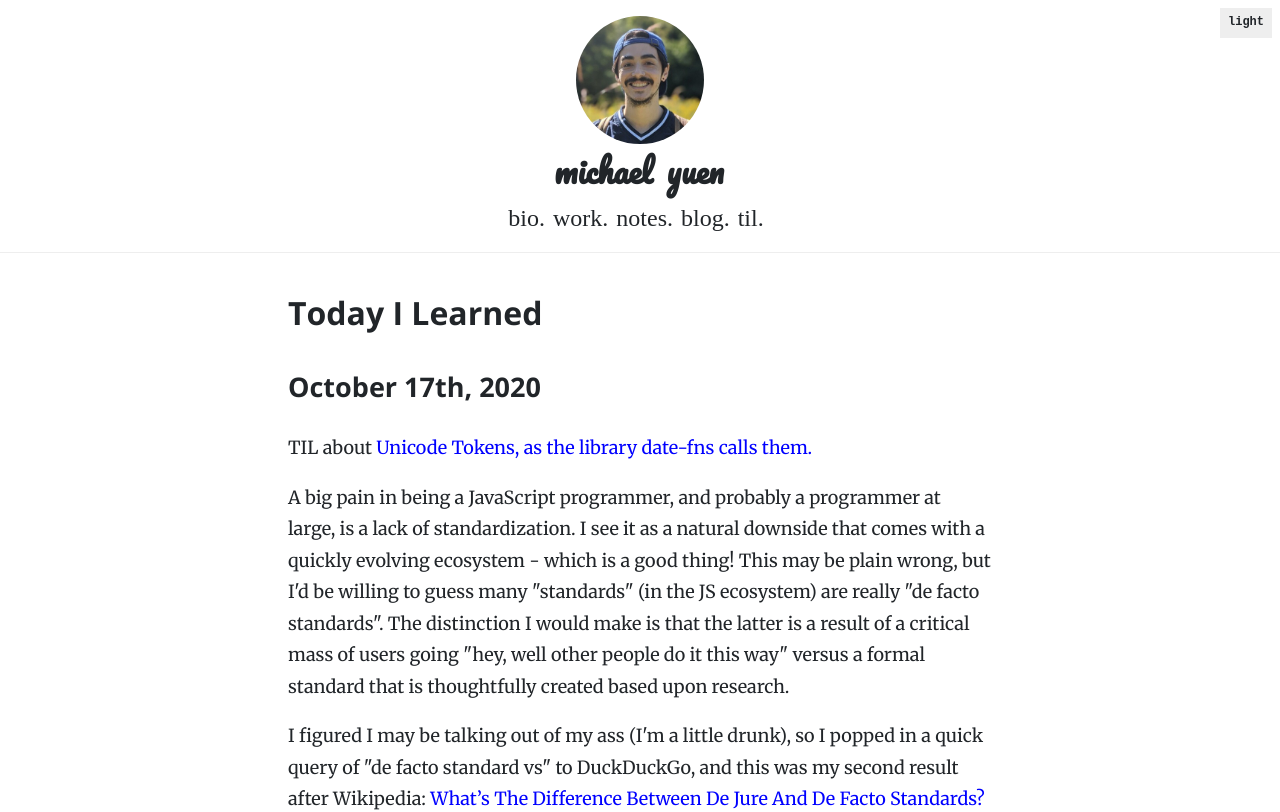
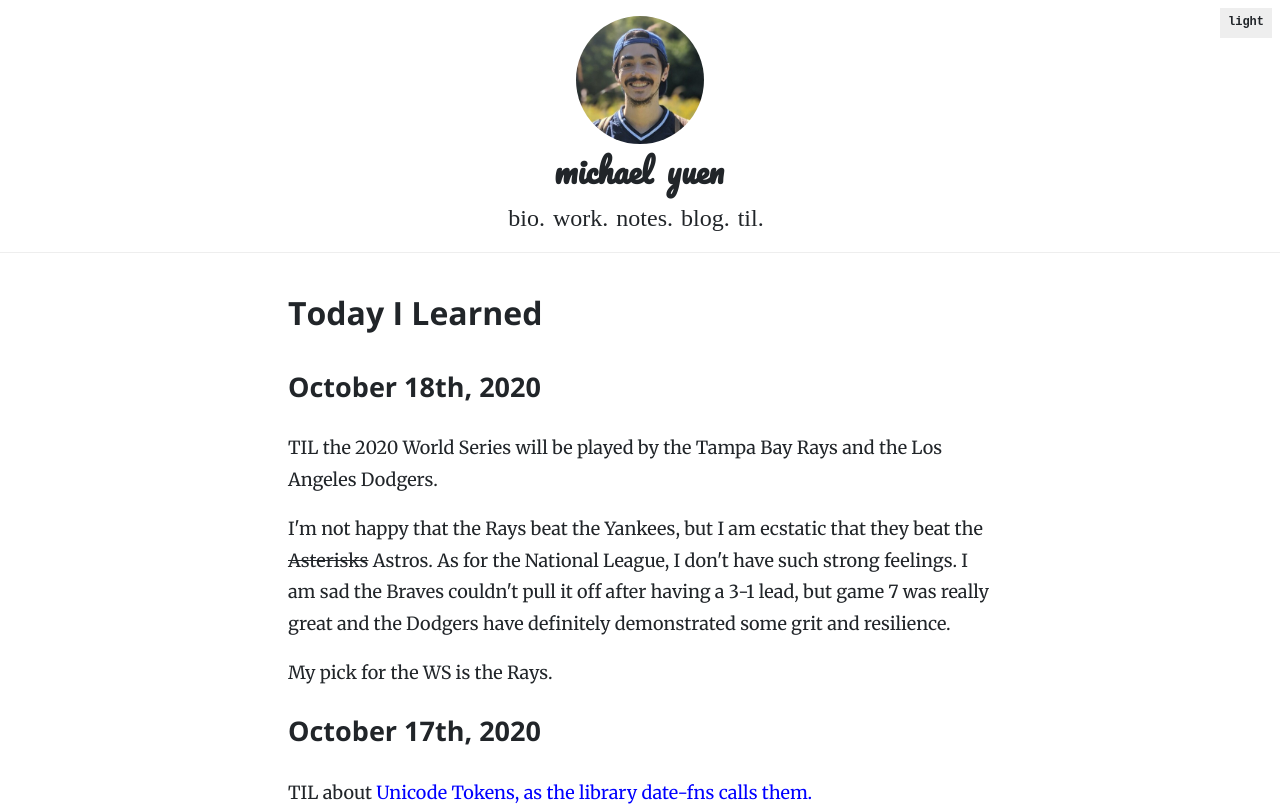
Before and after one commit to michaelyuen/personal-website, a Next.js app in the folder v5/: page /today-i-learned in a window 1280 px wide. Shown: the top 812 px of the page. Built offline with nearby package versions, Linux system fonts and the light colour scheme; a web font is replaced by a local one.

Commit message:
Add TIL for 2020-10-18 (#43)

```diff
--- a/v5/pages/today-i-learned.tsx
+++ b/v5/pages/today-i-learned.tsx
@@ -2,6 +2,19 @@ export default function TIL() {
   return (
     <section className="TILContainer">
       <h1>Today I Learned</h1>
+      <h2>October 18th, 2020</h2>
+      <p>
+        TIL the 2020 World Series will be played by the Tampa Bay Rays and the
+        Los Angeles Dodgers.
+      </p>
+      <p>
+        I'm not happy that the Rays beat the Yankees, but I am ecstatic that
+        they beat the <s>Asterisks</s> Astros. As for the National League, I
+        don't have such strong feelings. I am sad the Braves couldn't pull it
+        off after having a 3-1 lead, but game 7 was really great and the Dodgers
+        have definitely demonstrated some grit and resilience.
+      </p>
+      <p>My pick for the WS is the Rays.</p>
       <h2>October 17th, 2020</h2>
       <p>
         TIL about{" "}
```
